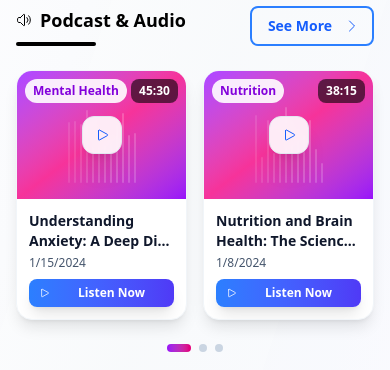
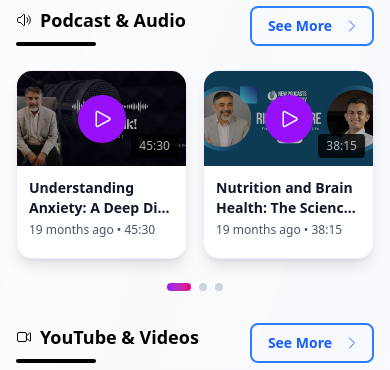
Before and after one commit to ajmal-stack/Dr-Sayyad-M-Quadri, a Next.js app in the folder client/: page / in a window 390 px wide. Shown: the part 718-1088 px from the top of the page. Built offline with nearby package versions, Linux system fonts and the light colour scheme.

Commit message:
youtube and podcaste card update of mobile version

```diff
--- a/client/src/components/ui/media/MediaContentMobile.tsx
+++ b/client/src/components/ui/media/MediaContentMobile.tsx
@@ -454,59 +454,43 @@ export default function MediaContentMobile() {
             onTouchEnd={() => onTouchEnd('podcasts')}
           >
             {getPodcastPageItems().map((episode, index) => (
-              <Link
+              <div
                 key={episode.id}
-                href={`/podcast/${episode.id}`}
-                className='group relative bg-white rounded-2xl shadow-lg hover:shadow-xl transition-all duration-500 transform hover:-translate-y-1 overflow-hidden border border-slate-100 block'
-                style={{ animationDelay: `${index * 100}ms` }}
+                className='group relative bg-white rounded-2xl overflow-hidden shadow-lg hover:shadow-xl transition-shadow duration-200 border border-purple-100 cursor-pointer'
               >
-                {/* Podcast Visual Header */}
-                <div className='relative bg-gradient-to-br from-purple-500 via-pink-500 to-purple-600 overflow-hidden h-32'>
-                  {/* Audio Wave Pattern */}
-                  <div className='absolute inset-0 opacity-20'>
-                    <div className='flex items-end justify-center h-full space-x-1 p-4'>
-                      {Array.from({ length: 12 }, (_, i) => (
-                        <div
-                          key={i}
-                          className='bg-white rounded-full animate-pulse'
-                          style={{
-                            width: '2px',
-                            height: `${Math.random() * 60 + 20}%`,
-                            animationDelay: `${i * 0.1}s`
-                          }}
-                        />
-                      ))}
-                    </div>
+                {/* Podcast Thumbnail */}
+                <div className='relative aspect-video bg-slate-200 overflow-hidden'>
+                  <Image
+                    src={episode.coverImage}
+                    alt={episode.title}
+                    fill
+                    className='object-cover'
+                    sizes='(max-width: 768px) 50vw, 33vw'
+                    loading={index === 0 ? "eager" : "lazy"}
+                    priority={index === 0}
+                  />
+
+                  {/* Duration Badge */}
+                  <div className='absolute bottom-2 right-2 bg-black/80 text-white px-2 py-1 rounded text-xs font-medium'>
+                    {episode.duration}
                   </div>
 
-                  {/* Category and Duration */}
-                  <div className='absolute top-2 left-2 right-2 flex items-center justify-between'>
-                    <span className='bg-white/90 backdrop-blur-sm text-purple-700 px-2 py-1 rounded-full text-xs font-semibold'>
-                      {episode.category}
-                    </span>
-                    <span className='bg-black/60 text-white px-2 py-1 rounded-lg text-xs font-semibold backdrop-blur-sm'>
-                      {episode.duration}
-                    </span>
-                  </div>
-
-                  {/* Play Button */}
-                  <div className='absolute inset-0 flex items-center justify-center'>
-                    <Button
+                  {/* Play Button Overlay */}
+                  <div className='absolute inset-0 bg-black/30 group-hover:bg-black/50 transition-colors duration-200 flex items-center justify-center'>
+                    <button
+                      className='w-12 h-12 bg-purple-600 hover:bg-purple-700 rounded-full flex items-center justify-center text-white transition-colors duration-200'
                       onClick={(e) => {
                         e.preventDefault();
                         e.stopPropagation();
                         toggleAudioPlay(episode.id);
                       }}
-                      variant="secondary"
-                      size="icon"
-                      className='bg-white/90 backdrop-blur-sm hover:bg-white shadow-xl group-hover:scale-110'
                     >
                       {playingAudio === episode.id ? (
-                        <PauseIcon className='w-4 h-4 text-blue-600' />
+                        <PauseIcon className='w-6 h-6' />
                       ) : (
-                        <PlayIcon className='w-4 h-4 text-blue-600 ml-0.5' />
+                        <PlayIcon className='w-6 h-6 ml-0.5' />
                       )}
-                    </Button>
+                    </button>
                   </div>
                 </div>
 
@@ -516,29 +500,10 @@ export default function MediaContentMobile() {
                     {episode.title}
                   </h4>
                   <p className='text-xs text-slate-600 mb-2'>
-                    {new Date(episode.publishDate).toLocaleDateString()}
+                    {formatDate(episode.publishDate)} • {episode.duration}
                   </p>
-                  <Button
-                    onClick={(e) => {
-                      e.preventDefault();
-                      e.stopPropagation();
-                      toggleAudioPlay(episode.id);
-                    }}
-                    variant="primary"
-                    size="xs"
-                    fullWidth
-                    leftIcon={
-                      playingAudio === episode.id ? (
-                        <PauseIcon className='w-3 h-3' />
-                      ) : (
-                        <PlayIcon className='w-3 h-3' />
-                      )
-                    }
-                  >
-                    {playingAudio === episode.id ? 'Pause' : 'Listen Now'}
-                  </Button>
                 </div>
-              </Link>
+              </div>
             ))}
           </div>
 
@@ -666,7 +631,6 @@ export default function MediaContentMobile() {
 
           {/* Modal */}
           <div className='fixed inset-0 z-50 flex items-center justify-center p-2 sm:p-4 pointer-events-none'>
-            <div className='relative w-full h-full sm:h-auto max-w-4xl max-h-[95vh] bg-white rounded-none sm:rounded-2xl shadow-2xl overflow-hidden pointer-events-auto flex flex-col'>
               {/* Close Button */}
               <button
                 onClick={() => setActiveVideo(null)}
@@ -700,7 +664,6 @@ export default function MediaContentMobile() {
                   className='w-full h-full'
                 ></iframe>
               </div>
-            </div>
           </div>
         </>
       )}
```
